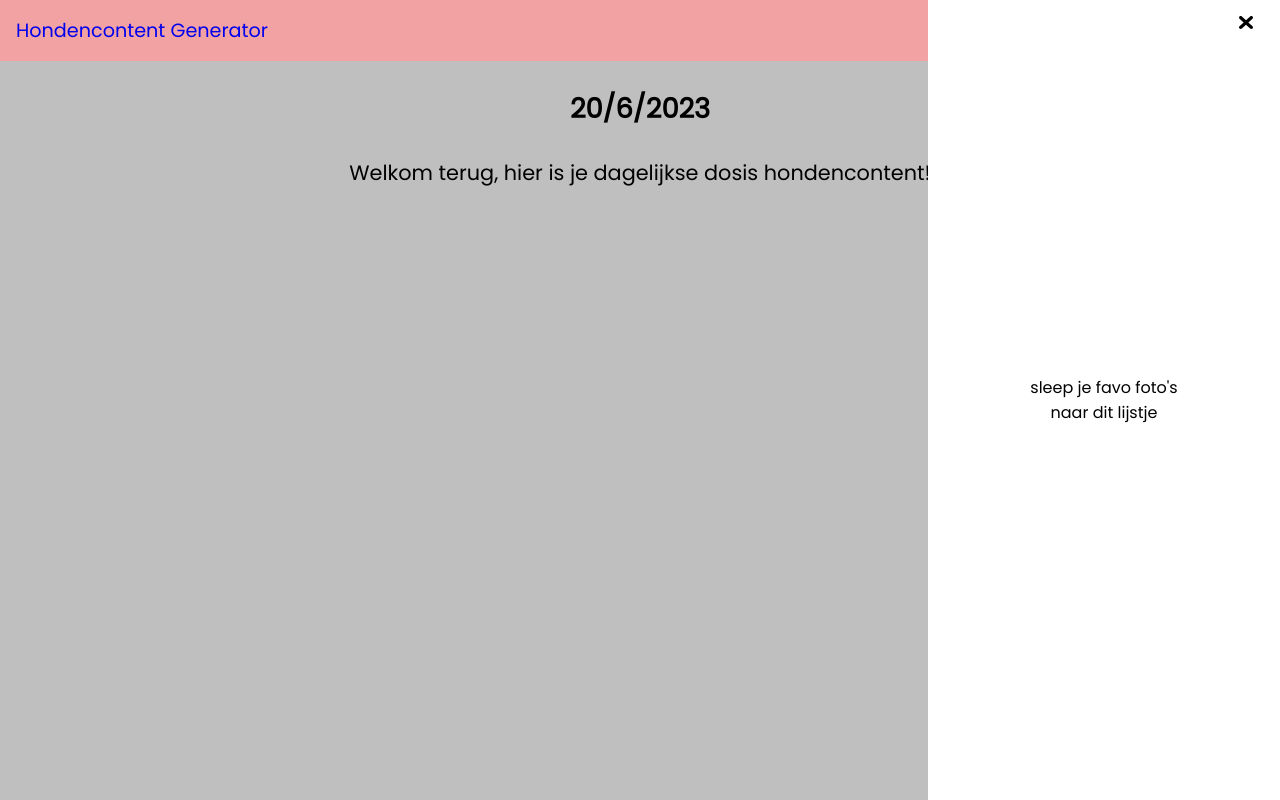
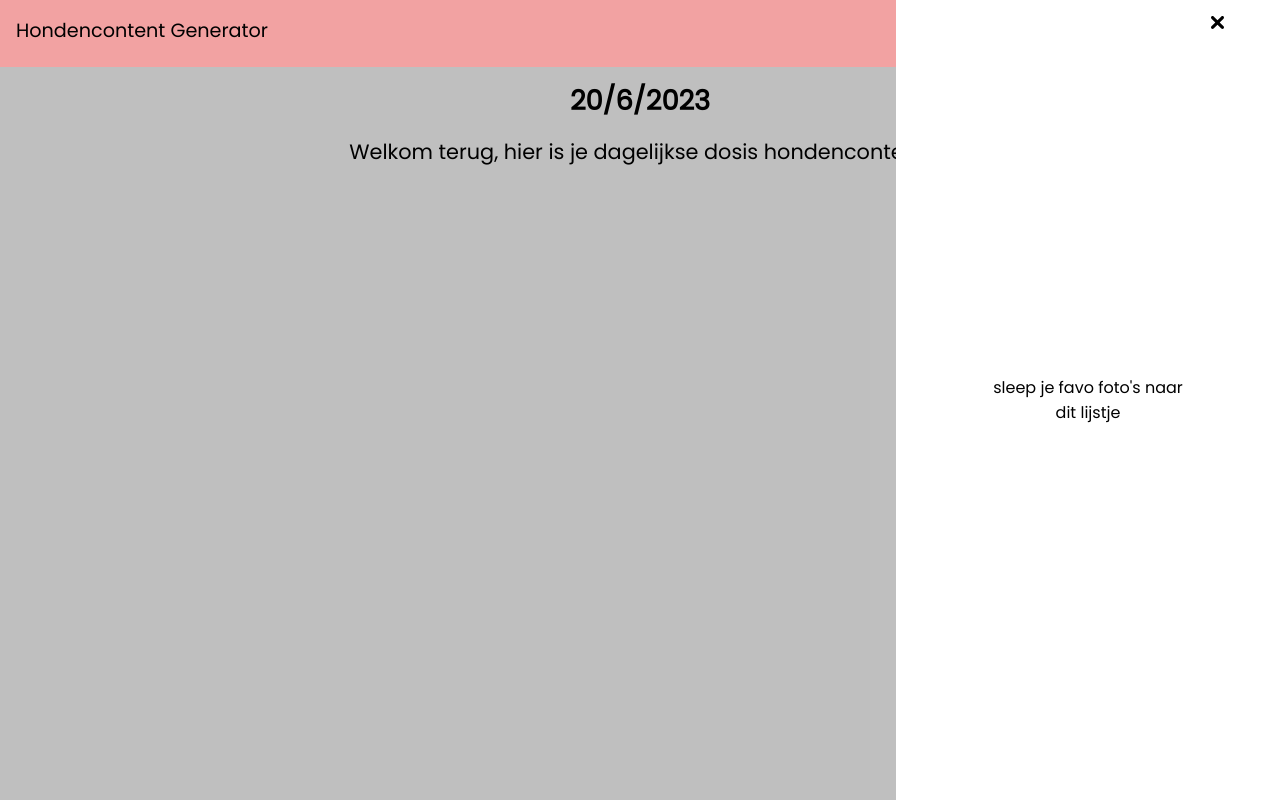
Before and after one commit to naomijagtman/FEVD, a plain HTML site: page index.html in a window 1280 px wide. Both pictures are taken after a click on the button "favo lijstje". Shown: the top 800 px of the page. Drawn offline with nearby package versions, Linux system fonts and the light colour scheme; a web font is replaced by a local one.

Commit message:
Add files via upload

```diff
--- a/index.html
+++ b/index.html
@@ -21,9 +21,7 @@
   <header>
     <nav>
       <ul>
-        <li>
-          <a href="#">Hondencontent Generator</a>
-        </li>
+        <li>Hondencontent Generator</li>
         <li>
           <button id="favobutton">favo lijstje</button>
         </li>
--- a/scripts/script.js
+++ b/scripts/script.js
@@ -19,6 +19,13 @@ dateElement.textContent = formattedDate;
 //Zodra je op de knop klikt komt er nieuwe content
 contentbutton.addEventListener('click', nieuwecontent)
 
+//Zodra je op enter klikt komt er nieuwe content
+document.addEventListener("keydown", function (event) {
+    if (event.key === "Enter") {
+        nieuwecontent();
+    }
+});
+
 //Functie content genereren en toevoegen zodra er op de knop wordt geklikt
 function nieuwecontent() {
     fetch(url)
@@ -30,8 +37,7 @@ function nieuwecontent() {
             var extensie = deUrlArray[deUrlArray.length - 1];
 
             //Als de url eindigt op .mp4 of .webm opnieuw een url genereren (deze moeten eruit gefilterd worden aangezien ze niet werken op de site)
-            if (extensie == "mp4" || extensie == "webm" )
-            {
+            if (extensie == "mp4" || extensie == "webm") {
                 nieuwecontent();
             } else {
                 //Zorgt ervoor dat de content wordt toegevoegd in plaats van vervangen en de onclick laat de foto verdwijnen
@@ -49,7 +55,6 @@ function fotoverwijderen(element) {
     element.classList.add('vliegweg')
 
     setTimeout(() => element.remove(), 2000)
-    // element.remove();
 }
 
 //Toon de dropdown als er op de tekst geklikt wordt
@@ -58,7 +63,7 @@ const favodropdown = document.querySelector("section");
 
 favobutton.addEventListener('click', dropdown)
 
-function dropdown(){
+function dropdown() {
     favodropdown.style.visibility = "visible";
 }
 
@@ -67,7 +72,7 @@ const hamburgersluiten = document.getElementById("hamburgersluiten")
 
 hamburgersluiten.addEventListener('click', sluitdropdown);
 
-function sluitdropdown (){
+function sluitdropdown() {
     favodropdown.style.visibility = "hidden";
 }
 
--- a/styles/style.css
+++ b/styles/style.css
@@ -30,8 +30,12 @@ summary {
 /*********************/
 :root {
 	/* startje */
-	--color-text: #111;
-	--color-background: #eee;
+	--color-text: #000000;
+	--color-background: #BFBFBF;
+	--color-pink: #F2A2A2;
+	--color-white: #ffffff;
+	--color-scrollbar-track: #9a9a9a;
+	--color-scrollbar-thumb-hover: #555;
 }
 
 /****************/
@@ -43,24 +47,22 @@ summary {
 }
 
 body {
-	background-color: #BFBFBF;
+	background-color: var(--color-background);
 	text-align: center;
 	font-family: 'Poppins', sans-serif;
+	overflow: hidden;
 }
 
 /*navigatie*/
 nav {
-	background-color: #F2A2A2;
+	background-color: var(--color-pink);
 	padding: 1em;
 }
 
-nav a {
+li {
+	color: var(--color-text);
 	font-size: 1.2em;
 	text-decoration: none;
-}
-
-nav a:visited {
-	color: rgb(0, 0, 0);
 }
 
 ul {
@@ -77,21 +79,23 @@ li:first-child {
 /*text styling*/
 h1 {
 	font-size: 1.7em;
-	margin: 1em 0.5em;
+	margin: 0.5em;
+	color: var(--color-text);
 }
 
 p {
 	font-size: 1.3em;
 	margin-bottom: 1em;
+	color: var(--color-text);
 }
 
 #contentbutton {
 	width: 15em;
 	height: 2em;
 	font-size: 1.5em;
-	margin: 1.7em;
-	color: white;
-	background-color: rgb(74, 74, 74);
+	margin: 1.7em 1.7em 1em 1.7em;
+	color: var(--color-text);
+	background-color: var(--color-pink);
 	border-radius: 20px;
 	border: none;
 
@@ -99,20 +103,22 @@ p {
 }
 
 #contentbutton:hover {
-	background-color: #F2A2A2;
-	color: black;
+	background-color: var(--color-scrollbar-thumb-hover);
+	color: var(--color-pink);
 }
 
 #contentbox {
-	max-width: 41.6em;
-	max-height: 40em;
+	max-width: 44.5em;
+	max-height: 41em;
 	margin: auto;
 	display: grid;
-	grid-template-columns: 20em 20em;
-	grid-template-rows: 20em 20em;
-	column-gap: 0.5em;
-	row-gap: 0.5em;
+	grid-template-columns: 17em 17em;
+	grid-template-rows: 18em 18em;
+	column-gap: 5.5em;
+	row-gap: 4.5em;
 	overflow: scroll;
+
+	/*haalt horizontale scrollbar weg */
 	overflow-x: hidden;
 
 }
@@ -123,42 +129,42 @@ p {
 }
 
 ::-webkit-scrollbar-track {
-	background: rgb(74, 74, 74);
+	background: var(--color-scrollbar-track);
 }
 
-
 ::-webkit-scrollbar-thumb {
-	background: #F2A2A2;
+	background: var(--color-pink);
 }
 
 ::-webkit-scrollbar-thumb:hover {
-	background: #555;
+	background: var(--color-scrollbar-thumb-hover);
 }
 
 
 img {
 	/*Maakt de foto's allemaal dezelfde grootte en zorgt ervoor dat de foto's niet vervormd worden*/
-	width: 20em;
-	height: 20em;
+	width: 18em;
+	height: 18em;
 	object-fit: cover;
 }
 
 section {
-	/*Zorgt ervoor dat het menu aan de rechterkant staat*/
+	/*Zorgt ervoor dat het hamburgermenu aan de rechterkant staat*/
 	position: fixed;
 	top: 0;
 	right: 0;
 
 	height: 100%;
-	padding: 1em;
+	padding: 1em 2.5em 1em 1em;
 
-	background-color: white;
+	background-color: var(--color-white);
 
 	visibility: hidden;
 
 	overflow: scroll;
+	overflow-x: hidden;
 
-	/*Zet het kruisje in het midden*/
+	/*Zet het kruisje aan de rechter kant*/
 	display: flex;
 	align-items: flex-end;
 	flex-direction: column;
@@ -169,11 +175,11 @@ section ul {
 	display: grid;
 	grid-template-columns: 20em 20em;
 	grid-template-rows: 20em 20em;
-	gap: 1em;
+	gap: 2em;
 }
 
 section>ul:empty::after {
-	/*Zorgt ervoor dat de tekst in het midden van het lege favo lijstje staat en dat die niet breder kan worden dan 16 em*/
+	/*Zorgt ervoor dat het menu rechts tevoorschijn komt, de tekst in het midden van het lege favo lijstje staat en dat de tekst niet breder kan worden dan 16 em*/
 	content: "sleep je favo foto's naar dit lijstje";
 	position: absolute;
 	left: 50%;
@@ -187,12 +193,13 @@ section>ul:empty::after {
 	height: 1.5em;
 	width: 7em;
 	font-size: 1.2em;
-	background-color: #F2A2A2;
+	color: var(--color-text);
+	background-color: var(--color-pink);
 	border: none;
 }
 
 #hamburgersluiten {
-	background: white;
+	background: var(--color-white);
 	border: none;
 }
 
@@ -219,12 +226,12 @@ section>ul:empty::after {
 /*zorgt voor responsiveness*/
 @media(max-width: 1500px) {
 	section {
-		width: 22em;
+		width: 24em;
 		padding: 1em;
-		padding-right: 1.7em;
+		padding-right: 3.5em;
 	}
 
-	section ul{
+	section ul {
 		display: block;
 		width: 19em;
 		height: 19em;
@@ -233,13 +240,28 @@ section>ul:empty::after {
 }
 
 @media (max-width: 720px) {
+
 	#contentbox {
 		display: block;
 		max-width: 20em;
 		height: 35em;
 	}
+
 	section {
 		width: 20em;
 		padding-right: 1em;
 	}
 }
+
+/* dark mode */
+@media (prefers-color-scheme: dark) {
+
+	:root {
+		--color-white: #808080;
+		--color-background: #393939;
+		--color-pink: #1a1f47;
+		--color-text: #ffffff;
+		--color-scrollbar-track: #4a4a4a;
+		--color-scrollbar-thumb-hover: #656565;
+	}
+}
```
